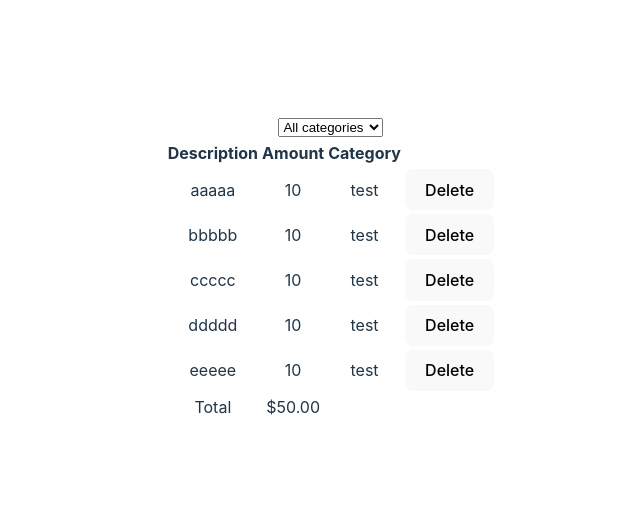
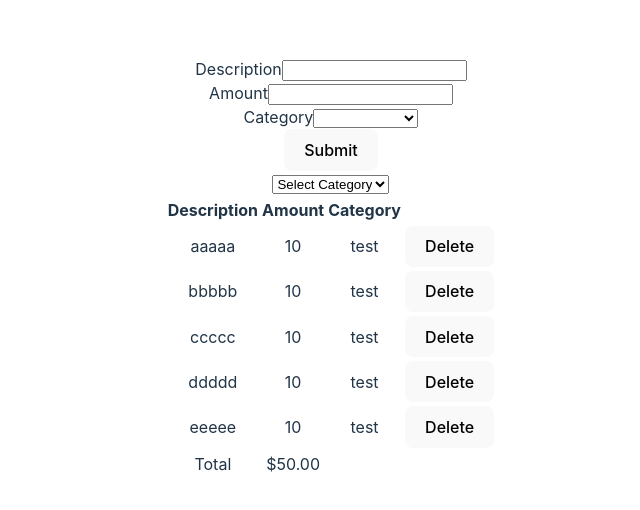
Before and after one commit to bycarlosgamez/exp-track, a React (Vite) app in the folder exp-track/: page / in a window 1280 px wide. Shown: the part 132-642 px from the top of the page, without its empty margins (309-949 px from the left). Built offline with nearby package versions, Linux system fonts and the light colour scheme.

Commit message:
addedcategories rendered dynamically and expense form component

```diff
--- a/exp-track/src/App.tsx
+++ b/exp-track/src/App.tsx
@@ -2,6 +2,9 @@
 import { useState } from 'react';
 import ExpenseList from './expense-tracker/components/ExpenseList';
 import ExpenseFilter from './expense-tracker/components/ExpenseFilter';
+import ExpenseForm from './expense-tracker/components/ExpenseForm';
+
+export const categories = ['Groceries', 'Utilities', 'Entertainment'];
 
 function App() {
   const [selectedCategory, setSelectedCategory] = useState('');
@@ -25,6 +28,9 @@
 
   return (
     <>
+      <div className='mb-5'>
+        <ExpenseForm />
+      </div>
       <div className='mb-3'>
         <ExpenseFilter
           onSelectCategory={(category) => setSelectedCategory(category)}
--- a/exp-track/src/expense-tracker/components/ExpenseFilter.tsx
+++ b/exp-track/src/expense-tracker/components/ExpenseFilter.tsx
@@ -1,3 +1,5 @@
+import { categories } from '../../App';
+
 interface Props {
   onSelectCategory: (category: string) => void;
 }
@@ -8,10 +10,12 @@
       className='form-select form-select-lg'
       onChange={(e) => onSelectCategory(e.target.value)}
     >
-      <option value=''>All categories</option>
-      <option value='groceries'>Groceries</option>
-      <option value='utilities'>Utilities</option>
-      <option value='entertainment'>Entertainment</option>
+      <option value=''>Select Category</option>
+      {categories.map((category, i) => (
+        <option key={i} value={category}>
+          {category}
+        </option>
+      ))}
     </select>
   );
 };
--- /dev/null
+++ b/exp-track/src/expense-tracker/components/ExpenseForm.tsx
@@ -0,0 +1,36 @@
+import { categories } from '../../App';
+
+const ExpenseForm = () => {
+  return (
+    <form>
+      <div className='mb-3'>
+        <label htmlFor='description' className='form-label'>
+          Description
+        </label>
+        <input id='description' type='text' className='form-control' />
+      </div>
+      <div className='mb-3'>
+        <label htmlFor='amount' className='form-label'>
+          Amount
+        </label>
+        <input id='amount' type='number' className='form-control' />
+      </div>
+      <div className='mb-3'>
+        <label htmlFor='categopry' className='form-label'>
+          Category
+        </label>
+        <select id='categopry' className='form-select'>
+          <option value=''></option>
+          {categories.map((category, i) => (
+            <option key={i} value={category}>
+              {category}
+            </option>
+          ))}
+        </select>
+      </div>
+      <button className='btn btn-primary'>Submit</button>
+    </form>
+  );
+};
+
+export default ExpenseForm;
```
